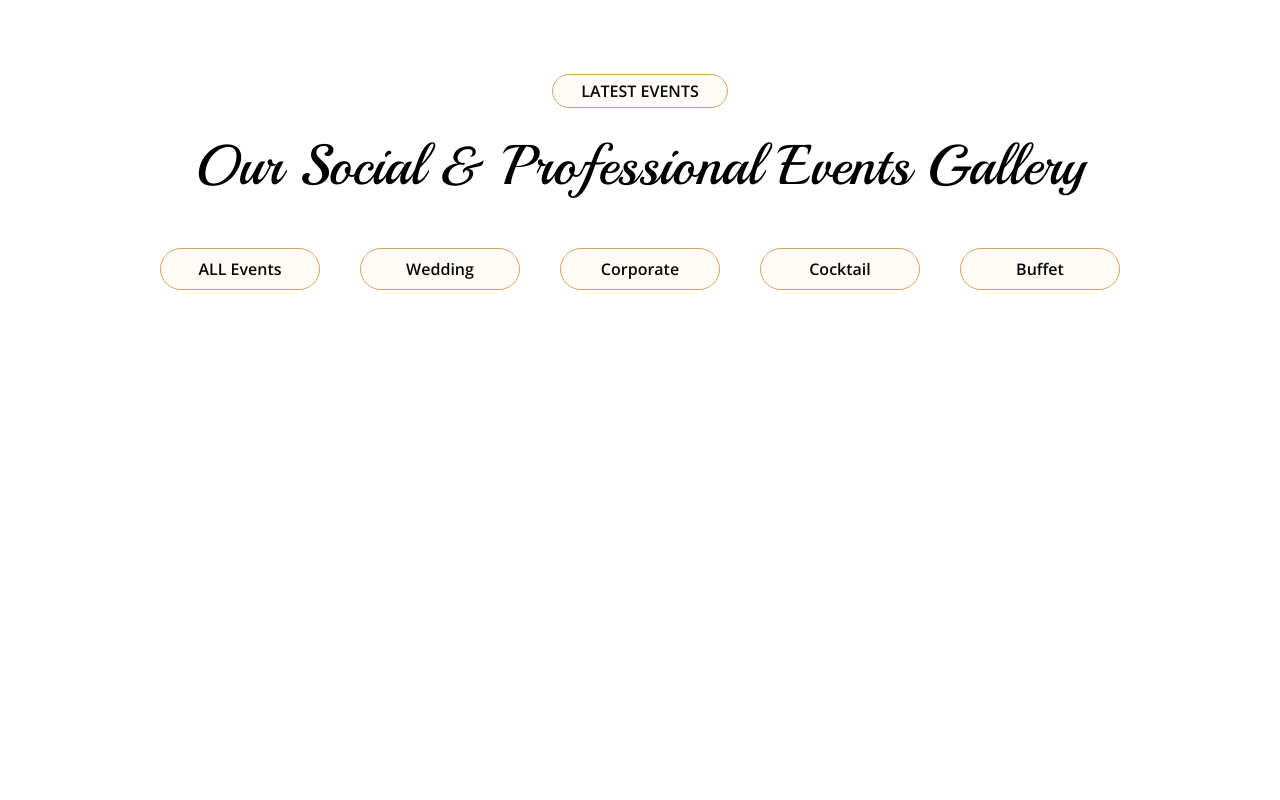
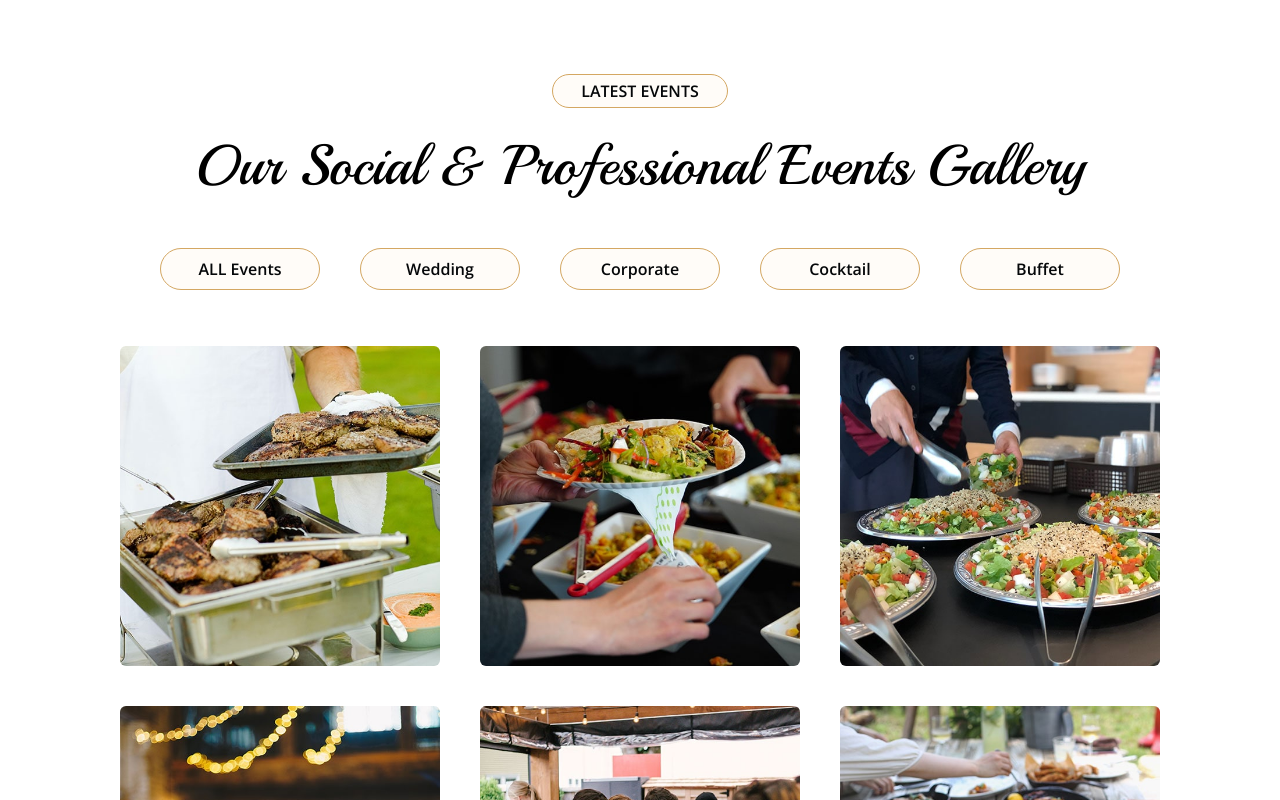
Before and after one commit to chwaleed/Resturant_Website, a React (Vite) app: page / in a window 1280 px wide. Shown: the part 3455-4255 px from the top of the page. Before the commit the page ends 3745 px from the top, so only its background shows below. Built offline with nearby package versions, Linux system fonts and the light colour scheme.

Commit message:
Events Cards added

```diff
--- a/src/compnents/galleryCard.jsx
+++ b/src/compnents/galleryCard.jsx
@@ -3,7 +3,7 @@ import event1 from "../assets/Images/event-1.jpg";
 import { FaSearchPlus } from "react-icons/fa";
 import { IoMdClose } from "react-icons/io";
 
-function GalleryCard() {
+function GalleryCard({ img, text }) {
   const [showPreview, setShowPreview] = useState(false);
   const handlePreviewClick = () => {
     setShowPreview(!showPreview);
@@ -14,22 +14,22 @@ function GalleryCard() {
     }
   };
   return (
-    <div className="group w-[20rem] relative rounded-md overflow-hidden bg-primary ml-72 before:h-full before:w-full before:opacity-0 hover:before:opacity-70 hover:before:transition hover:before:duration-[0.6s] before:bg-primary before:absolute">
+    <div className="group  w-[20rem] relative rounded-md overflow-hidden  before:h-full before:w-full before:opacity-0 hover:before:opacity-70 hover:before:transition hover:before:duration-[0.6s] before:bg-primary before:absolute">
       <h1 className="absolute opacity-0 transition duration-[0.6s] group-hover:opacity-100 font-body text-[1.6rem] font-semibold left-4 top-4">
-        Copprate
+        {text}
       </h1>
       <FaSearchPlus
         onClick={handlePreviewClick}
         className="absolute opacity-0 transition duration-[0.6s] group-hover:opacity-100 left-[50%] top-[50%] translate-x-[-50%] translate-y-[-50%] z-10 text-[2rem] text-dark"
       />
-      <img src={event1} />
+      <img src={img} />
       {showPreview && (
         <div
           onClick={(e) => closePreview(e)}
           className="fixed  bg-dark inset-0 flex justify-center items-center bg-black bg-opacity-80 z-20"
         >
           <div className="bg-white p-1 relative">
-            <img src={event1} className="preview-image w-[32rem]" />
+            <img src={img} className="preview-image w-[32rem]" />
             <IoMdClose
               onClick={() => setShowPreview(false)}
               className="absolute bottom-[-8%] right-0 font-bold text-secondary hover:text-white text-[2.4rem]"
--- a/src/pages/Events/Events.jsx
+++ b/src/pages/Events/Events.jsx
@@ -1,9 +1,52 @@
 import React from "react";
 import Button2 from "../../compnents/button2";
+import event1 from "../../assets/Images/event-1.jpg";
+import event2 from "../../assets/Images/event-2.jpg";
+import event3 from "../../assets/Images/event-3.jpg";
+import event4 from "../../assets/Images/event-4.jpg";
+import event5 from "../../assets/Images/event-5.jpg";
+import event6 from "../../assets/Images/event-6.jpg";
+import event7 from "../../assets/Images/event-7.jpg";
+import event8 from "../../assets/Images/event-8.jpg";
+import GalleryCard from "../../compnents/galleryCard";
 
 function Events() {
+  const events = [
+    {
+      title: "Wedding",
+      img: event1,
+    },
+    {
+      title: "Corporate",
+      img: event2,
+    },
+    {
+      title: "Wedding",
+      img: event3,
+    },
+    {
+      title: "Buffet",
+      img: event4,
+    },
+    {
+      title: "Cocktail",
+      img: event5,
+    },
+    {
+      title: "Cocktail",
+      img: event6,
+    },
+    {
+      title: "Buffet",
+      img: event7,
+    },
+    {
+      title: "Corporate",
+      img: event8,
+    },
+  ];
   return (
-    <div className="md:mt-40 font-body md:gap-4 flex flex-col items-center">
+    <div className="md:mt-40  font-body md:gap-4 flex flex-col items-center">
       <Button2 text={"LATEST EVENTS"} x={"px-7"} y={"py-1"} />
       <h1 className="font-heading text-[3.5rem]">
         Our Social & Professional Events Gallery
@@ -15,6 +58,11 @@ function Events() {
         <Button2 text={"Cocktail"} x={"w-[10rem] "} y={"py-2"} />
         <Button2 text={"Buffet"} x={"w-[10rem] "} y={"py-2"} />
       </div>
+      <div className="flex gap-10 flex-wrap justify-center pt-10 ">
+        {events.map((event, index) => (
+          <GalleryCard img={event.img} text={event.title} />
+        ))}
+      </div>
     </div>
   );
 }
```
